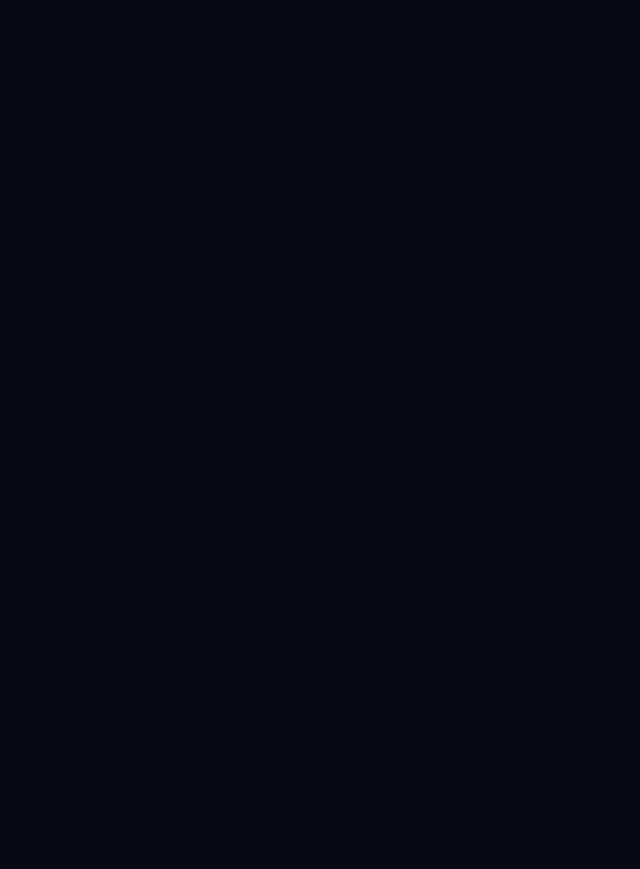
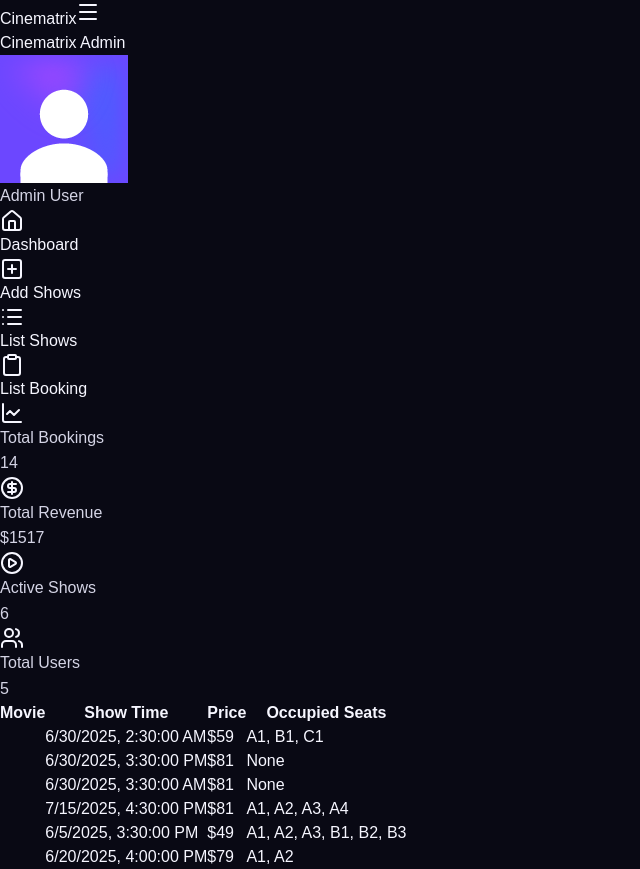
Before and after one commit to jobayerimtiaz/cine-matrix-client, a React (Vite) app: page /admin in a window 1280 px wide. Before the commit this address had no page. Shown: the whole page, without its empty margins (0-640 px from the left). Before the commit the page ends 800 px from the top, so only its background shows below. Built offline with nearby package versions, Linux system fonts and the light colour scheme.

Commit message:
feat: add admin panel components including Layout, AdminNavbar, AdminSidebar, Dashboard, AddShows, ListShows, and ListBooking

```diff
--- a/src/App.jsx
+++ b/src/App.jsx
@@ -8,6 +8,11 @@ import SeatLayout from "./pages/SeatLayout";
 import MyBookings from "./pages/MyBookings";
 import Footer from "./components/Footer";
 import { Toaster } from "react-hot-toast";
+import Layout from "./pages/admin/Layout";
+import AddShows from "./pages/admin/AddShows";
+import ListShows from "./pages/admin/ListShows";
+import ListBooking from "./pages/admin/ListBooking";
+import Dashboard from "./pages/admin/Dashboard";
 
 const App = () => {
   const isAdminRoute = useLocation().pathname.startsWith("/admin");
@@ -23,6 +28,12 @@ const App = () => {
         <Route path="/movies/:id/:date" element={<SeatLayout />} />
         <Route path="/my-bookings" element={<MyBookings />} />
         <Route path="/favorites" element={<Favorites />} />
+        <Route path="/admin/*" element={<Layout />}>
+          <Route index element={<Dashboard />} />
+          <Route path="add-shows" element={<AddShows />} />
+          <Route path="list-shows" element={<ListShows />} />
+          <Route path="list-booking" element={<ListBooking />} />
+        </Route>
       </Routes>
       {!isAdminRoute && <Footer />}
     </div>
--- /dev/null
+++ b/src/components/admin/AdminSidebar.jsx
@@ -0,0 +1,92 @@
+import React, { useState } from "react";
+import { Link, useLocation } from "react-router-dom";
+import { assets } from "../../assets/assets";
+import { Home, Menu, PlusSquare, List, Clipboard } from "lucide-react";
+
+const AdminSidebar = () => {
+  const location = useLocation();
+  const [isOpen, setIsOpen] = useState(false);
+
+  const user = {
+    firstName: "Admin",
+    lastName: "User",
+    imageUrl: assets.profile,
+  };
+
+  const sidebarLinks = [
+    { name: "Dashboard", path: "/admin", icon: Home },
+    { name: "Add Shows", path: "/admin/add-shows", icon: PlusSquare },
+    { name: "List Shows", path: "/admin/list-shows", icon: List },
+    { name: "List Booking", path: "/admin/list-booking", icon: Clipboard },
+  ];
+
+  return (
+    <>
+      {/* Mobile top bar */}
+      <div className="bg-gray-900 text-white flex items-center justify-between p-4 md:hidden fixed w-full z-50">
+        <span className="text-xl font-bold">Cinematrix</span>
+        <button onClick={() => setIsOpen(!isOpen)}>
+          <Menu className="w-6 h-6" />
+        </button>
+      </div>
+
+      {/* Sidebar overlay for mobile */}
+      {isOpen && (
+        <div
+          className="fixed inset-0 bg-black bg-opacity-30 z-40 md:hidden"
+          onClick={() => setIsOpen(false)}
+        ></div>
+      )}
+
+      {/* Sidebar */}
+      <aside
+        className={`fixed top-0 left-0 h-screen bg-gray-900 text-white w-64 z-50 transform transition-transform duration-300 ease-in-out
+        ${
+          isOpen ? "translate-x-0" : "-translate-x-full"
+        } md:translate-x-0 md:static md:flex md:flex-col`}
+      >
+        {/* Admin Branding */}
+        <div className="p-6 text-2xl font-bold border-b border-gray-700 hidden md:block">
+          Cinematrix Admin
+        </div>
+
+        {/* User Profile */}
+        <div className="flex items-center p-4 border-b border-gray-700">
+          <img
+            src={user?.imageUrl || "/default-avatar.png"}
+            alt="User"
+            className="w-10 h-10 rounded-full mr-3"
+          />
+          <div>
+            <p className="text-sm font-semibold">
+              {user?.firstName} {user?.lastName}
+            </p>
+          </div>
+        </div>
+
+        {/* Links */}
+        <nav className="flex-1 p-4 space-y-2 overflow-y-auto">
+          {sidebarLinks.map((link) => {
+            const isActive = location.pathname === link.path;
+            const Icon = link.icon;
+            return (
+              <Link
+                key={link.name}
+                to={link.path}
+                className={`flex items-center p-3 rounded-md hover:bg-gray-700 transition-colors ${
+                  isActive ? "bg-gray-800" : ""
+                }`}
+                onClick={() => setIsOpen(false)} // close on mobile
+              >
+                <Icon className="w-5 h-5 mr-3" />
+                <span className="md:block ">{link.name}</span>
+              </Link>
+            );
+          })}
+        </nav>
+      </aside>
+    </>
+  );
+};
+
+export default AdminSidebar;
--- /dev/null
+++ b/src/pages/admin/AddShows.jsx
@@ -0,0 +1,4 @@
+const AddShows = () => {
+  return <div>AddShows</div>;
+};
+export default AddShows;
--- /dev/null
+++ b/src/pages/admin/Dashboard.jsx
@@ -0,0 +1,119 @@
+import {
+  ChartLineIcon,
+  CircleDollarSignIcon,
+  PlayCircleIcon,
+  UsersIcon,
+} from "lucide-react";
+import { useEffect, useState } from "react";
+import { dummyDashboardData } from "../../assets/assets";
+import CinematicLoader from "../../components/CinematicLoader";
+
+const Dashboard = () => {
+  const [dashboardData, setDashboardData] = useState({
+    totalBookings: 0,
+    totalRevenue: 0,
+    activeShows: [],
+    totalUser: 0,
+  });
+  const [loading, setLoading] = useState(true);
+
+  const fetchDashboardData = async () => {
+    setDashboardData(dummyDashboardData);
+    setLoading(false);
+  };
+
+  useEffect(() => {
+    fetchDashboardData();
+  }, []);
+
+  if (loading) return <CinematicLoader />;
+
+  const dashboardCards = [
+    {
+      title: "Total Bookings",
+      value: dashboardData.totalBookings || "0",
+      icon: ChartLineIcon,
+    },
+    {
+      title: "Total Revenue",
+      value: `$${dashboardData.totalRevenue || "0"}`,
+      icon: CircleDollarSignIcon,
+    },
+    {
+      title: "Active Shows",
+      value: dashboardData.activeShows.length || "0",
+      icon: PlayCircleIcon,
+    },
+    {
+      title: "Total Users",
+      value: dashboardData.totalUser || "0",
+      icon: UsersIcon,
+    },
+  ];
+
+  return (
+    <div className="p-4 md:p-6 space-y-6">
+      {/* Cards */}
+      <div className="grid grid-cols-1 sm:grid-cols-2 lg:grid-cols-4 gap-4">
+        {dashboardCards.map((card) => {
+          const Icon = card.icon;
+          return (
+            <div
+              key={card.title}
+              className="flex items-center p-4 bg-white border border-gray-200 rounded-lg shadow-sm"
+            >
+              <div className="p-2 bg-gray-100 rounded-full mr-3">
+                <Icon className="w-6 h-6 text-gray-700" />
+              </div>
+              <div>
+                <p className="text-sm text-gray-500">{card.title}</p>
+                <p className="text-lg font-semibold text-gray-900">
+                  {card.value}
+                </p>
+              </div>
+            </div>
+          );
+        })}
+      </div>
+
+      {/* Active Shows Table */}
+      <div className="overflow-x-auto">
+        <table className="min-w-full border border-gray-200 rounded-lg overflow-hidden">
+          <thead className="bg-gray-50">
+            <tr>
+              <th className="px-4 py-2 text-left text-gray-600">Movie</th>
+              <th className="px-4 py-2 text-left text-gray-600">Show Time</th>
+              <th className="px-4 py-2 text-left text-gray-600">Price</th>
+              <th className="px-4 py-2 text-left text-gray-600">
+                Occupied Seats
+              </th>
+            </tr>
+          </thead>
+          <tbody>
+            {dashboardData.activeShows.map((show) => (
+              <tr key={show._id} className="border-b hover:bg-gray-50">
+                <td className="px-4 py-2">{show.movie.name}</td>
+                <td className="px-4 py-2">
+                  {new Date(show.showDateTime).toLocaleString()}
+                </td>
+                <td className="px-4 py-2">${show.showPrice}</td>
+                <td className="px-4 py-2">
+                  {Object.keys(show.occupiedSeats).join(", ") || "None"}
+                </td>
+              </tr>
+            ))}
+            {dashboardData.activeShows.length === 0 && (
+              <tr>
+                <td colSpan={4} className="px-4 py-2 text-center text-gray-500">
+                  No active shows available
+                </td>
+              </tr>
+            )}
+          </tbody>
+        </table>
+      </div>
+    </div>
+  );
+};
+
+export default Dashboard;
--- /dev/null
+++ b/src/pages/admin/Layout.jsx
@@ -0,0 +1,22 @@
+import { Outlet } from "react-router-dom";
+import AdminSidebar from "../../components/admin/AdminSidebar";
+
+const Layout = () => {
+  return (
+    <div className="min-h-screen flex flex-col">
+      {/* Top navbar */}
+      {/* <AdminNavbar /> */}
+
+      <div className="flex flex-1">
+        {/* Sidebar */}
+        <AdminSidebar />
+
+        {/* Main content */}
+        <main className="flex-1 p-4 md:p-6 md:ml-64">
+          <Outlet />
+        </main>
+      </div>
+    </div>
+  );
+};
+export default Layout;
--- /dev/null
+++ b/src/pages/admin/ListBooking.jsx
@@ -0,0 +1,4 @@
+const ListBooking = () => {
+  return <div>ListBooking</div>;
+};
+export default ListBooking;
--- /dev/null
+++ b/src/pages/admin/ListShows.jsx
@@ -0,0 +1,4 @@
+const ListShows = () => {
+  return <div>ListShows</div>;
+};
+export default ListShows;
```
Also changed, not shown: src/components/admin/AdminNavbar.jsx (added, +12 -0 lines).
